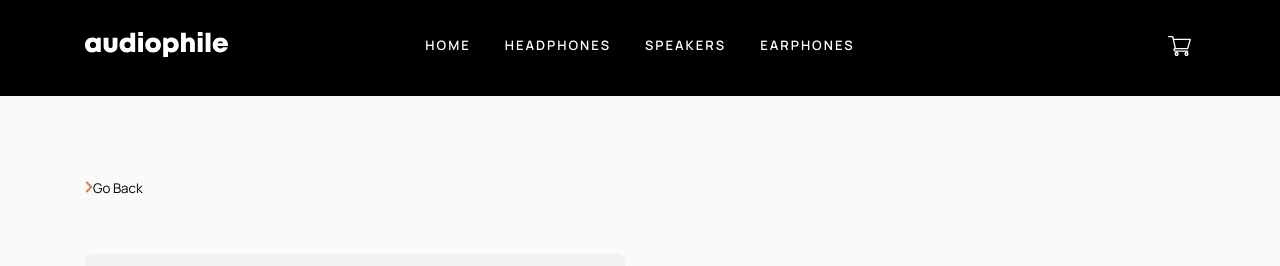
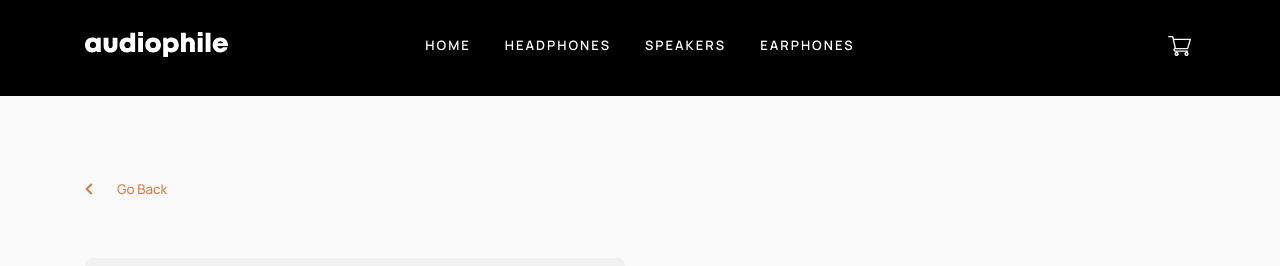
Before and after one commit to nalbertcerqueira/audiophile-ecommerce, a Next.js app: page /1/1 in a window 1280 px wide. In both pictures the pointer is over the icon 89 px from the left and 187 px from the top of the page. Shown: the top 266 px of the page. Built offline with nearby package versions, Linux system fonts and the light colour scheme.

Commit message:
style: rename BackButton component classname

```diff
--- a/src/scss/2-modules/_buttons.scss
+++ b/src/scss/2-modules/_buttons.scss
@@ -43,7 +43,7 @@
     }
 }
 
-.back-button {
+.back-btn {
     @include mixins.flex($gap: 1rem, $items: center);
     color: rgba(vars.$black, 0.75);
     padding: 0.25rem 0.5rem;
@@ -58,7 +58,7 @@
 
     &:hover {
         color: vars.$default-orange;
-        .back-button__icon {
+        .back-btn__icon {
             stroke: vars.$default-orange;
             transform: rotate(180deg) translateX(0.5rem);
         }
```
